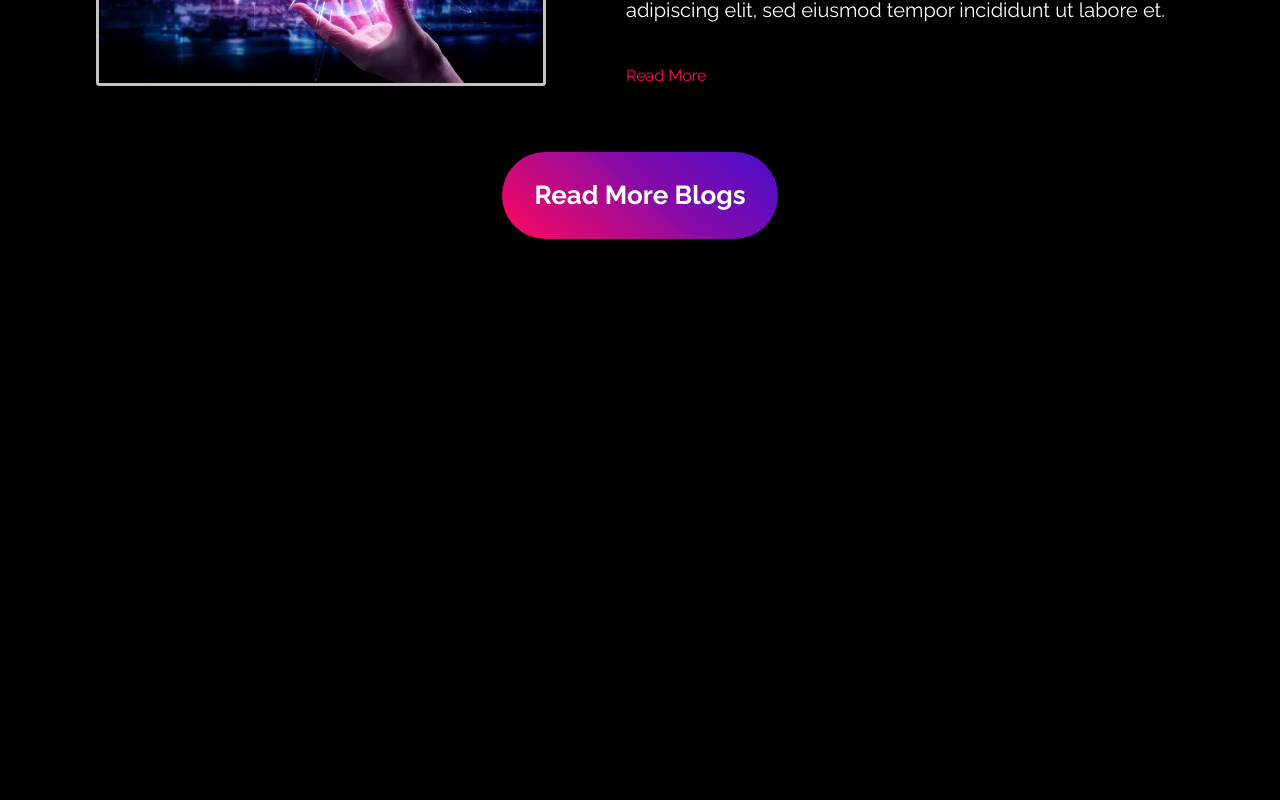
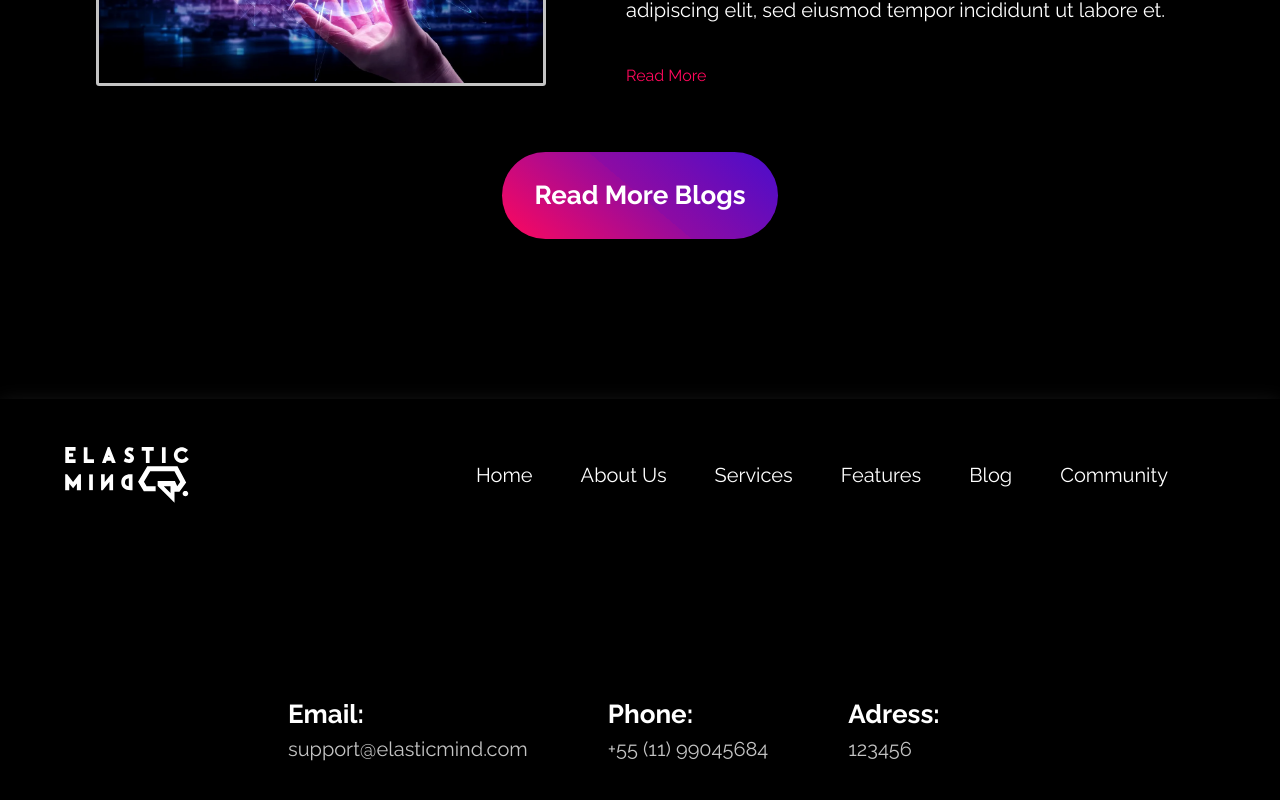
Before and after one commit to monobis/elasticmind-backup, a Next.js app: page / in a window 1280 px wide. Shown: the part 10077-10877 px from the top of the page. Before the commit the page ends 10396 px from the top, so only its background shows below. Built offline with nearby package versions, Linux system fonts and the light colour scheme.

Commit message:
feature: :sparkles: Added Footer Component

```diff
--- a/src/app/page.module.css
+++ b/src/app/page.module.css
@@ -6,10 +6,6 @@
   height: 100vh;
   width: 100%;
   color: white;
-}
-
-.content {
-  padding-bottom: 5rem;
 }
 
 .centerContent {
@@ -442,7 +438,8 @@
   transform: scale(1.1);
 }
 
-@media (max-width: 1750px) {
+.footer {
+  margin-top: 10rem;
 }
 
 @media (max-width: 1950px) {
--- a/src/app/page.tsx
+++ b/src/app/page.tsx
@@ -24,6 +24,7 @@ import { Slider } from "@/components/Slider";
 import { useState, useEffect, FormEvent } from "react";
 import { BlogItemList } from "@/components/BlogItemList";
 import BlogBanner from "@/../public/blog-banner.webp";
+import { Footer } from "@/components/Footer";
 
 export default function Home() {
   const [service, setService] = useState<string>("");
@@ -673,6 +674,11 @@ export default function Home() {
             </button>
           </div>
         </div>
+
+        <div className={styles.footer}>
+          {" "}
+          <Footer />
+        </div>
       </section>
     </main>
   );
--- /dev/null
+++ b/src/components/Footer/index.tsx
@@ -0,0 +1,43 @@
+import Image from "next/image";
+import LogoHeaderWhite from "@/../public/logo-header-white.svg";
+import styles from "./styles.module.css";
+
+export function Footer() {
+  return (
+    <footer className={styles.containerFooter}>
+      <section className={styles.contentFooter}>
+        <div className={styles.containerImg}>
+          <Image src={LogoHeaderWhite} alt="Logo" priority width={125} />
+        </div>
+
+        <div className={styles.containerListLinks}>
+          <ul className={styles.listLinks}>
+            <li className={styles.listItem}>Home</li>
+            <li className={styles.listItem}>About Us</li>
+            <li className={styles.listItem}>Services</li>
+            <li className={styles.listItem}>Features</li>
+            <li className={styles.listItem}>Blog</li>
+            <li className={styles.listItem}>Community</li>
+          </ul>
+        </div>
+      </section>
+
+      <section className={styles.contact}>
+        <div className={styles.containerContactItem}>
+          <h3 className={styles.titleContact}>Email:</h3>
+          <p className={styles.contactItem}>support@elasticmind.com</p>
+        </div>
+
+        <div className={styles.containerContactItem}>
+          <h3 className={styles.titleContact}>Phone:</h3>
+          <p className={styles.contactItem}>+55 (11) 99045684</p>
+        </div>
+
+        <div className={styles.containerContactItem}>
+          <h3 className={styles.titleContact}>Adress:</h3>
+          <p className={styles.contactItem}>123456</p>
+        </div>
+      </section>
+    </footer>
+  );
+}
--- /dev/null
+++ b/src/components/Footer/styles.module.css
@@ -0,0 +1,56 @@
+.containerFooter {
+  display: flex;
+  flex-direction: column;
+  padding-block: 3rem;
+  padding-inline: 4rem;
+  box-shadow: 0 5px 20px var(--color-gray-700);
+}
+
+.contentFooter {
+  display: flex;
+  align-items: center;
+  justify-content: space-between;
+  width: 100%;
+}
+
+.containerImg {
+  margin-right: 3.3rem;
+  cursor: pointer;
+}
+
+.listLinks {
+  display: flex;
+  list-style: none;
+  font-size: var(--font-size-md);
+}
+
+.listItem {
+  margin-right: 3rem;
+  cursor: pointer;
+}
+
+.listItem:hover {
+  color: var(--color-rose-200);
+}
+
+.contact {
+  display: flex;
+  margin-top: 12rem;
+  margin-left: 14em;
+}
+
+.containerContactItem {
+  display: flex;
+  flex-direction: column;
+  margin-right: 5rem;
+}
+
+.titleContact {
+  color: var(--color-white);
+  font-size: var(--font-size-lg);
+}
+
+.contactItem {
+  color: var(--color-gray-300);
+  font-size: var(--font-size-md);
+}
```
